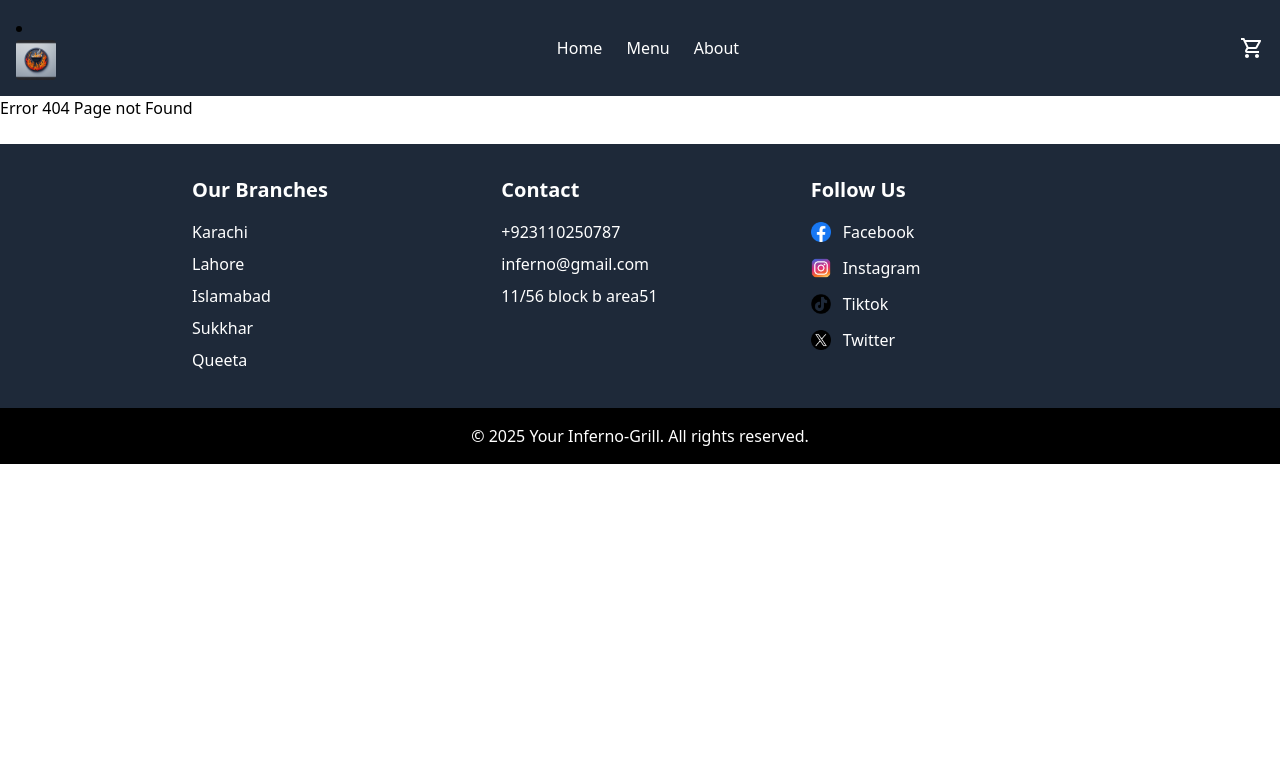
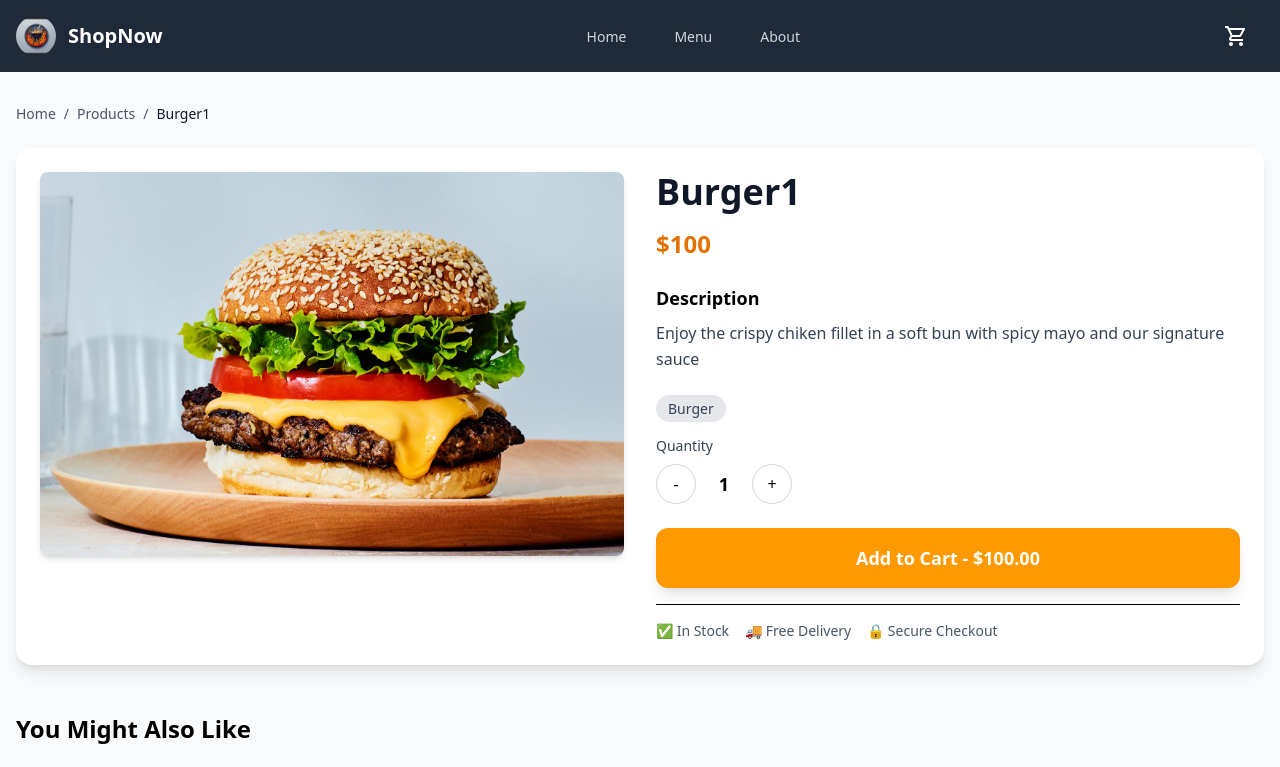
Before and after one commit to Hammad-000/inferno-grill, a React (Vite) app: page /product/1 in a window 1280 px wide. Shown: the top 767 px of the page. Built offline with nearby package versions, Linux system fonts and the light colour scheme.

Commit message:
add product detail page

```diff
--- a/src/App.jsx
+++ b/src/App.jsx
@@ -1,4 +1,4 @@
-import React from "react";
+import React, { useState } from "react";
 import Home from "./pages/Home";
 import Menu from "./pages/Menu";
 import About from "./pages/About";
@@ -7,10 +7,10 @@ import ProductDetailpg from "./pages/ProductDetailpg";
 import Cart from "./pages/Cart";
 import { CartProvider, useCart } from "./components/CartContext";
 import { MdOutlineShoppingCart } from "react-icons/md";
+import { GiHamburgerMenu } from "react-icons/gi";
+import { IoClose } from "react-icons/io5";
 import { BrowserRouter as Router, Routes, Route, NavLink } from "react-router-dom";
 
-
-// Cart Icon Component with counter
 function CartIcon() {
   const { cart } = useCart();
   const cartItemsCount = cart.reduce((total, item) => total + item.quantity, 0);
@@ -33,23 +33,54 @@ function CartIcon() {
 }
 
 function App() {
+  const [isMenuOpen, setIsMenuOpen] = useState(false);
+
+  const toggleMenu = () => {
+    setIsMenuOpen(!isMenuOpen);
+  };
+
+  const closeMenu = () => {
+    setIsMenuOpen(false);
+  };
+
   return (
     <CartProvider>
       <Router>
+        {/* Navigation Bar */}
+        <nav className="navbar p-4 bg-gray-800">
+          <div className="container mx-auto">
+            <div className="flex justify-between items-center">
+              {/* Logo/Brand */}
+              <div className="flex items-center">
+                <NavLink to="/" onClick={closeMenu}>
+                  <img
+                    src="/public/images/logo2.jfif"
+                    alt="Logo"
+                    className="w-10 h-10 rounded-full object-cover"
+                    onError={(e) => {
+                      e.target.src = "https://via.placeholder.com/40/374151/FFFFFF?text=Logo";
+                    }}
+                  />
+                </NavLink>
+                <span className="ml-3 text-white font-bold text-xl hidden sm:block">
+                  ShopNow
+                </span>
+              </div>
 
-        <nav className="navbar p-4 flex justify-between bg-gray-800 items-center ">
-
-          <div>  <li>
-
-                <img  to="/menu" className="w-10 rounded" src="/public/images/logo2.jfif" alt="" />
-              </li></div>
-          <nav className="flex-1 flex justify-center">
+              {/* Desktop Menu */}
+              <div className="hidden md:flex flex-1 justify-center">
                 <ul className="flex space-x-6">
-
                   <li>
                     <NavLink
                       to="/"
-                  className={({ isActive }) => isActive ? 'text-yellow-500 font-semibold' : 'text-white hover:text-yellow-400 transition-colors'}
+                      className={({ isActive }) =>
+                        `px-3 py-2 rounded-md text-sm font-medium transition-colors ${
+                          isActive
+                            ? 'bg-gray-900 text-yellow-500'
+                            : 'text-gray-300 hover:bg-gray-700 hover:text-white'
+                        }`
+                      }
+                      onClick={closeMenu}
                     >
                       Home
                     </NavLink>
@@ -57,7 +88,14 @@ function App() {
                   <li>
                     <NavLink
                       to="/menu"
-                  className={({ isActive }) => isActive ? 'text-yellow-500 font-semibold' : 'text-white hover:text-yellow-400 transition-colors'}
+                      className={({ isActive }) =>
+                        `px-3 py-2 rounded-md text-sm font-medium transition-colors ${
+                          isActive
+                            ? 'bg-gray-900 text-yellow-500'
+                            : 'text-gray-300 hover:bg-gray-700 hover:text-white'
+                        }`
+                      }
+                      onClick={closeMenu}
                     >
                       Menu
                     </NavLink>
@@ -65,37 +103,102 @@ function App() {
                   <li>
                     <NavLink
                       to="/about"
-                  className={({ isActive }) => isActive ? 'text-yellow-500 font-semibold' : 'text-white hover:text-yellow-400 transition-colors'}
+                      className={({ isActive }) =>
+                        `px-3 py-2 rounded-md text-sm font-medium transition-colors ${
+                          isActive
+                            ? 'bg-gray-900 text-yellow-500'
+                            : 'text-gray-300 hover:bg-gray-700 hover:text-white'
+                        }`
+                      }
+                      onClick={closeMenu}
                     >
                       About
                     </NavLink>
                   </li>
-              {/* <li>
-                <NavLink
-                  to="/productDetail"
-                  className={({ isActive }) => isActive ? 'text-yellow-500 font-semibold' : 'text-white hover:text-yellow-400 transition-colors'}
-                >
-                  Product Detail
-                </NavLink>
-              </li> */}
+                </ul>
+              </div>
 
-            </ul>
-          </nav>
-
-          <div className="flex items-center">
+              {/* Right Side (Cart + Mobile Menu Button) */}
+              <div className="flex items-center space-x-4">
+                {/* Cart Icon */}
+                <div className="relative">
                   <CartIcon />
                 </div>
 
+                {/* Mobile Menu Button */}
+                <button
+                  onClick={toggleMenu}
+                  className="md:hidden inline-flex items-center justify-center p-2 rounded-md text-gray-400 hover:text-white hover:bg-gray-700 focus:outline-none"
+                  aria-expanded={isMenuOpen}
+                  aria-label="Toggle menu"
+                >
+                  {isMenuOpen ? (
+                    <IoClose className="block h-6 w-6" />
+                  ) : (
+                    <GiHamburgerMenu className="block h-6 w-6" />
+                  )}
+                </button>
+              </div>
+            </div>
+
+            {/* Mobile Menu */}
+            <div className={`md:hidden ${isMenuOpen ? 'block' : 'hidden'}`}>
+              <div className="px-2 pt-2 pb-3 space-y-1 sm:px-3 mt-4 border-t border-gray-700">
+                <NavLink
+                  to="/"
+                  className={({ isActive }) =>
+                    `block px-3 py-2 rounded-md text-base font-medium transition-colors ${
+                      isActive
+                        ? 'bg-gray-900 text-yellow-500'
+                        : 'text-gray-300 hover:bg-gray-700 hover:text-white'
+                    }`
+                  }
+                  onClick={closeMenu}
+                >
+                  Home
+                </NavLink>
+                <NavLink
+                  to="/menu"
+                  className={({ isActive }) =>
+                    `block px-3 py-2 rounded-md text-base font-medium transition-colors ${
+                      isActive
+                        ? 'bg-gray-900 text-yellow-500'
+                        : 'text-gray-300 hover:bg-gray-700 hover:text-white'
+                    }`
+                  }
+                  onClick={closeMenu}
+                >
+                  Menu
+                </NavLink>
+                <NavLink
+                  to="/about"
+                  className={({ isActive }) =>
+                    `block px-3 py-2 rounded-md text-base font-medium transition-colors ${
+                      isActive
+                        ? 'bg-gray-900 text-yellow-500'
+                        : 'text-gray-300 hover:bg-gray-700 hover:text-white'
+                    }`
+                  }
+                  onClick={closeMenu}
+                >
+                  About
+                </NavLink>
+              </div>
+            </div>
+          </div>
         </nav>
 
+        {/* Main Content */}
+        <div className="min-h-screen bg-gray-50">
           <Routes>
             <Route path="/" element={<Home />} />
             <Route path="/menu" element={<Menu />} />
             <Route path="/about" element={<About />} />
-           {/* <Route path="/productDetail/:id" element={<ProductDetailpg />} /> */}
+            <Route path="/product/:id" element={<ProductDetailpg />} />
             <Route path="/cart" element={<Cart />} />
             <Route path="*" element={<Error />} />
           </Routes>
+        </div>
       </Router>
     </CartProvider>
   );
--- a/src/components/Products.jsx
+++ b/src/components/Products.jsx
@@ -2,6 +2,7 @@
 
 import React from 'react';
 import ProductsCard from './ProductsCard';
+import { Link } from 'react-router-dom';
 
 const Products = ({ products }) => {
   return (
--- a/src/components/ProductsCard.jsx
+++ b/src/components/ProductsCard.jsx
@@ -1,16 +1,28 @@
 import React from "react";
 import { MdOutlineShoppingCart } from "react-icons/md";
 import { useCart } from "../components/CartContext";
+import { useNavigate } from "react-router-dom";
+import { Link } from "react-router-dom";
+
 
 function ProductsCard({ product }) {
   const { addToCart } = useCart();
+  const navigate = useNavigate();
 
-  const handleAddToCart = () => {
+  const handleAddToCart = (e) => {
+    e.stopPropagation();
     addToCart(product);
   };
 
+  const handleCardClick = () => {
+    navigate(`/product/${product.id}`);
+  };
+
   return (
-    <div className="p-4 cursor-pointer h-full">
+    <div
+      className="p-4 cursor-pointer h-full"
+      onClick={handleCardClick}
+    >
       <div
         key={product.id}
         className="border rounded-xl shadow-md hover:shadow-xl overflow-hidden transform hover:scale-[1.02] transition-all duration-300 ease-in-out bg-white h-full flex flex-col"
@@ -33,10 +45,6 @@ function ProductsCard({ product }) {
           <h3 className="text-lg font-semibold text-gray-800 line-clamp-2 mb-2 hover:text-blue-600 transition-colors duration-200">
             {product.title}
           </h3>
-
-          <div className="flex justify-center items-center mb-3">
-
-          </div>
 
           <div className="flex-1 mb-4">
             <p className="text-gray-600 text-sm line-clamp-3">
--- a/src/pages/About.jsx
+++ b/src/pages/About.jsx
@@ -121,7 +121,7 @@ function About() {
         </div>
       </section>
 
-      {/* Our Story Section */}
+
       <section className="py-20 bg-gray-50">
         <div className="container mx-auto px-6">
           <div className="max-w-6xl mx-auto">
@@ -150,7 +150,7 @@ function About() {
               <div className="grid grid-cols-2 gap-4">
                 <div className=" text-center text-xl">
                 <img
-                  src="/public/images/staf.jfif"
+                  src="/images/staf.jfif"
                   alt="Our Kitchen Team"
                   className="rounded-2xl shadow-lg w-full h-64 object-cover"
                   />
@@ -160,7 +160,7 @@ function About() {
                     <div className=" text-center text-xl">
 
                 <img
-                  src="/public/images/fresh.jfif"
+                  src="/images/fresh.jfif"
                   alt="Fresh Ingredients"
                   className="rounded-2xl shadow-lg w-full h-64 object-cover mt-8"
                   />
@@ -171,7 +171,7 @@ function About() {
                   <div className=" text-center text-xl">
 
                 <img
-                  src="/public/images/rider.jfif"
+                  src="/images/rider.jfif"
                   alt="Delivery Service"
                   className="rounded-2xl shadow-lg w-full h-64 object-cover"
                   />
@@ -181,7 +181,7 @@ function About() {
                 <div className=" text-center text-xl">
 
                 <img
-                  src="/public/images/happy.jfif"
+                  src="/images/happy.jfif"
                   alt="Happy Customer"
                   className="rounded-2xl shadow-lg w-full h-64 object-cover mt-8"
                   />
@@ -193,13 +193,13 @@ function About() {
         </div>
       </section>
 
-      {/* Timeline Section */}
+
       <section className="py-20 bg-white">
         <div className="container mx-auto px-6">
           <h2 className="text-4xl font-bold text-center text-gray-900 mb-16">Our Milestones</h2>
           <div className="max-w-4xl mx-auto">
             <div className="relative">
-              {/* Timeline line */}
+
               <div className="absolute left-1/2 transform -translate-x-1/2 w-1 bg-amber-200 h-full"></div>
 
               {milestones.map((milestone, index) => (
@@ -221,7 +221,7 @@ function About() {
         </div>
       </section>
 
-      {/* Values Section */}
+
       <section className="py-20 bg-gradient-to-br from-amber-50 to-orange-50">
         <div className="container mx-auto px-6">
           <h2 className="text-4xl font-bold text-center text-gray-900 mb-16">Our Values</h2>
@@ -237,7 +237,6 @@ function About() {
         </div>
       </section>
 
-      {/* Enhanced Team Section */}
       <section className="py-20 bg-gray-50">
         <div className="container mx-auto px-6">
           <div className="text-center mb-16">
@@ -270,7 +269,6 @@ function About() {
         </div>
       </section>
 
-      {/* Quality Commitment Section */}
       <section className="py-20 bg-white">
         <div className="container mx-auto px-6">
           <div className="max-w-6xl mx-auto">
@@ -304,7 +302,6 @@ function About() {
         </div>
       </section>
 
-      {/* Final CTA Section */}
       <section className="py-20 bg-gradient-to-r from-yellow-600 to-orange-500">
         <div className="container mx-auto px-6 text-center">
           <h2 className="text-5xl font-bold text-white mb-6">Ready to Taste the Difference?</h2>
--- a/src/pages/ProductDetailpg.jsx
+++ b/src/pages/ProductDetailpg.jsx
@@ -1,11 +1,13 @@
 import React, { useEffect, useState } from 'react';
-import { useParams } from 'react-router-dom';
+import { useParams, Link } from 'react-router-dom'; // Import Link
 import { products } from '../data/products';
+import { useCart } from '../components/CartContext'; // Import useCart
 
 function ProductDetailpg() {
   const { id } = useParams();
   const [product, setProduct] = useState(null);
   const [quantity, setQuantity] = useState(1);
+  const { addToCart } = useCart(); // Get addToCart function from CartContext
 
   useEffect(() => {
     const fetchProduct = () => {
@@ -22,18 +24,28 @@ function ProductDetailpg() {
     fetchProduct();
   }, [id]);
 
-  const addToCart = () => {
-    // Add to cart functionality
-    console.log(`Added ${quantity} ${product.title} to cart`);
+  const handleAddToCart = () => {
+    if (!product) return;
+
+    // Create an array of products based on quantity
+    for (let i = 0; i < quantity; i++) {
+      addToCart(product);
+    }
+
+    // Optional: Show success message or notification
+    console.log(`Added ${quantity} ${product.title}(s) to cart`);
+
+    // Optional: Reset quantity to 1 after adding
+    setQuantity(1);
   };
 
   if (!product) {
     return (
       <div className="container mx-auto px-4 py-8 text-center">
         <div className="text-2xl font-bold text-gray-600">Product not found</div>
-        <a href="/" className="mt-4 inline-block text-blue-500 hover:underline">
+        <Link to="/" className="mt-4 inline-block text-blue-500 hover:underline">
           Return to Home
-        </a>
+        </Link>
       </div>
     );
   }
@@ -41,18 +53,18 @@ function ProductDetailpg() {
   return (
     <div className="min-h-screen bg-gray-50 py-8">
       <div className="container mx-auto px-4">
-        {/* Breadcrumb */}
+        {/* Breadcrumb - Fixed with Link components */}
         <nav className="mb-6 text-sm text-gray-600">
-          <a href="/" className="hover:text-blue-500">Home</a>
+          <Link to="/" className="hover:text-blue-500">Home</Link>
           <span className="mx-2">/</span>
-          <a href="/products" className="hover:text-blue-500">Products</a>
+          <Link to="/menu" className="hover:text-blue-500">Products</Link>
           <span className="mx-2">/</span>
           <span className="text-gray-900">{product.title}</span>
         </nav>
 
         <div className="flex flex-col lg:flex-row gap-8 bg-white rounded-2xl shadow-lg p-6">
           {/* Product Image */}
-          <div className="lg:w-1/2">
+          <div className="lg:w-1/2 h-full">
             <img
               src={product.image}
               alt={product.title}
@@ -102,7 +114,7 @@ function ProductDetailpg() {
 
             {/* Add to Cart Button */}
             <button
-              onClick={addToCart}
+              onClick={handleAddToCart}
               className="w-full py-4 bg-amber-500 hover:bg-amber-600 text-white rounded-xl font-semibold text-lg transition-all duration-300 hover:scale-105 shadow-lg mb-4"
             >
               Add to Cart - ${(product.price * quantity).toFixed(2)}
@@ -119,7 +131,7 @@ function ProductDetailpg() {
           </div>
         </div>
 
-        {/* Related Products Section (Optional) */}
+        {/* Related Products Section */}
         <div className="mt-12">
           <h2 className="text-2xl font-bold mb-6">You Might Also Like</h2>
           <div className="grid grid-cols-1 md:grid-cols-3 gap-6">
@@ -127,10 +139,10 @@ function ProductDetailpg() {
               .filter(p => p.id !== product.id)
               .slice(0, 3)
               .map(relatedProduct => (
-                <a
+                <Link
                   key={relatedProduct.id}
-                  href={`/product/${relatedProduct.id}`}
-                  className="bg-white rounded-lg shadow-md hover:shadow-lg transition-all duration-300 hover:-translate-y-1"
+                  to={`/product/${relatedProduct.id}`}
+                  className="bg-white rounded-lg shadow-md hover:shadow-lg transition-all duration-300 hover:-translate-y-1 block"
                 >
                   <img
                     src={relatedProduct.image}
@@ -141,7 +153,7 @@ function ProductDetailpg() {
                     <h3 className="font-semibold mb-2">{relatedProduct.title}</h3>
                     <p className="text-amber-600 font-bold">${relatedProduct.price}</p>
                   </div>
-                </a>
+                </Link>
               ))}
           </div>
         </div>
```
Lines whose indentation alone changed are shown as unchanged.
